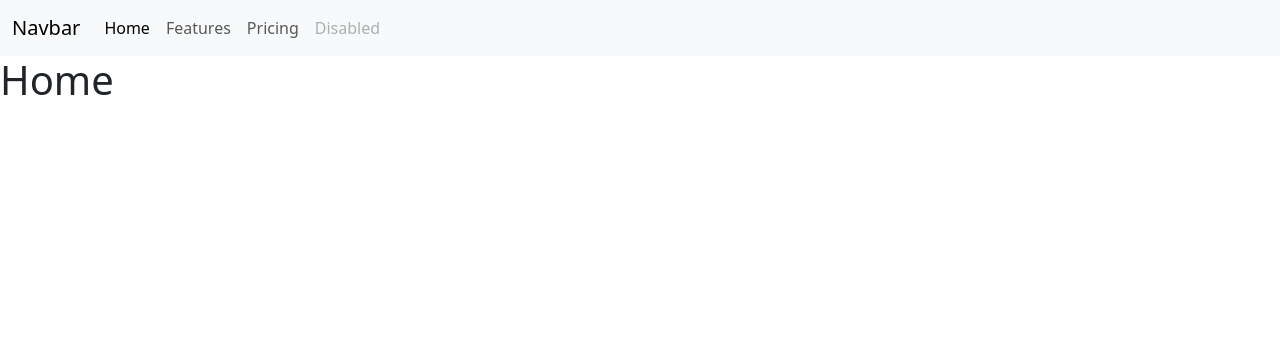
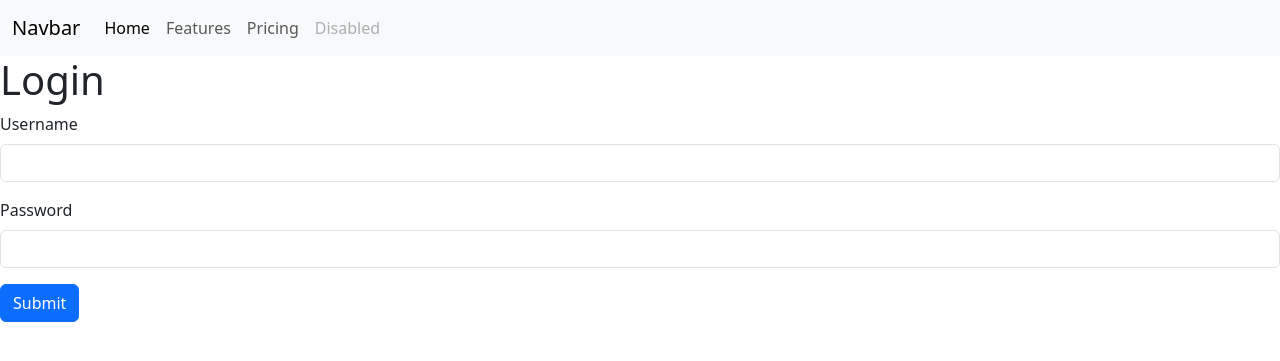
Before and after one commit to TharHtet236401/auditDashboard, a Django app: page / in a window 1280 px wide. Shown: the top 361 px of the page. Run offline with Django 5.2, Linux system fonts and the light colour scheme; some libraries are stand-ins or nearby versions.

Commit message:
Add login functionality and update project routes
- Implemented login_view with authentication
- Updated URLs to include login route
- Added login_required decorator to home view
- Updated base template to display messages
- Modified home template to prepare for transaction display

```diff
--- a/auditApp/templates/base.html
+++ b/auditApp/templates/base.html
@@ -8,6 +8,15 @@
     <script src="https://unpkg.com/htmx.org@1.9.5"></script>
   </head>
   <body>
+    {% if messages %}
+    <div class="container mt-3">
+        {% for message in messages %}
+        <div class="alert alert-{{ message.tags }}">
+            {{ message }}
+        </div>
+        {% endfor %}
+    </div>
+    {% endif %}
     {% include 'partials/nav.html' %}
     {% block content %}
     {% endblock %}
--- a/auditApp/templates/home.html
+++ b/auditApp/templates/home.html
@@ -2,4 +2,7 @@
 
 {% block content %}
 <h1>Home</h1>
+<div id="transaction-container">
+    {% include 'partials/transaction.html' %}
+</div>
 {% endblock %}
--- /dev/null
+++ b/auditApp/templates/login.html
@@ -0,0 +1,19 @@
+{% extends 'base.html' %}
+
+{% block content %}
+<h1>Login</h1>
+<form method="post" action="{% url 'login' %}">
+    {% csrf_token %}
+    <div class="mb-3">
+      <label for="username" class="form-label">Username</label>
+      <input type="text" class="form-control" id="username" name="username">
+
+    </div>
+    <div class="mb-3">
+      <label for="password" class="form-label">Password</label>
+      <input type="password" class="form-control" id="password" name="password">
+    </div>
+
+    <button type="submit" class="btn btn-primary">Submit</button>
+  </form>
+{% endblock %}
--- a/auditApp/urls.py
+++ b/auditApp/urls.py
@@ -2,5 +2,6 @@ from django.urls import path
 from . import views
 
 urlpatterns = [
-    path('', views.home, name='home'),
+    path('', views.login_view, name='login'),
+    path('home/', views.home, name='home'),
 ]
--- a/auditApp/views.py
+++ b/auditApp/views.py
@@ -1,5 +1,22 @@
-from django.shortcuts import render
+from django.shortcuts import render, redirect
+from django.contrib.auth import authenticate, login
+from django.contrib import messages
+from django.contrib.auth.decorators import login_required
 
 # Create your views here.
+def login_view(request):
+    if request.method == 'POST':
+        username = request.POST['username']
+        password = request.POST['password']
+        user = authenticate(request, username=username, password=password)
+        if user is not None:
+            login(request, user)
+            return redirect('home')
+        else:
+            messages.error(request, 'Invalid username or password')
+    return render(request, 'login.html')
+
+@login_required
 def home(request):
+
     return render(request, 'home.html')
```
Also changed, not shown: auditApp/templates/partials/transaction.html (added, +16 -0 lines), db.sqlite3.
